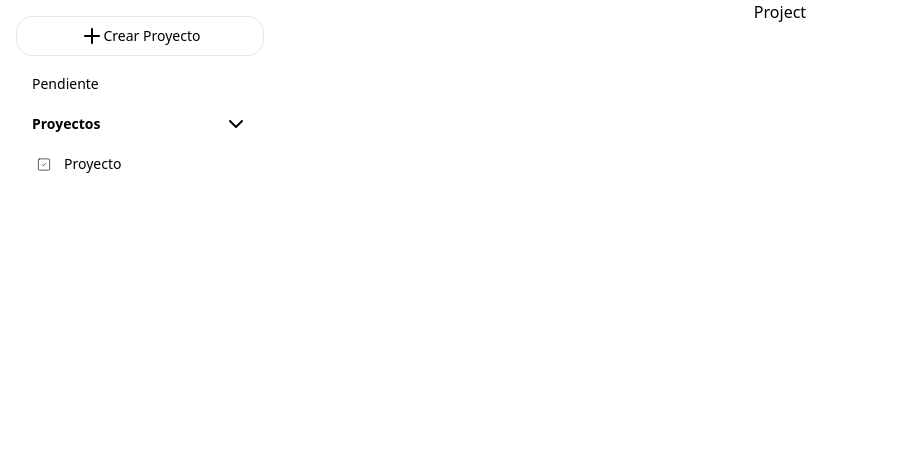
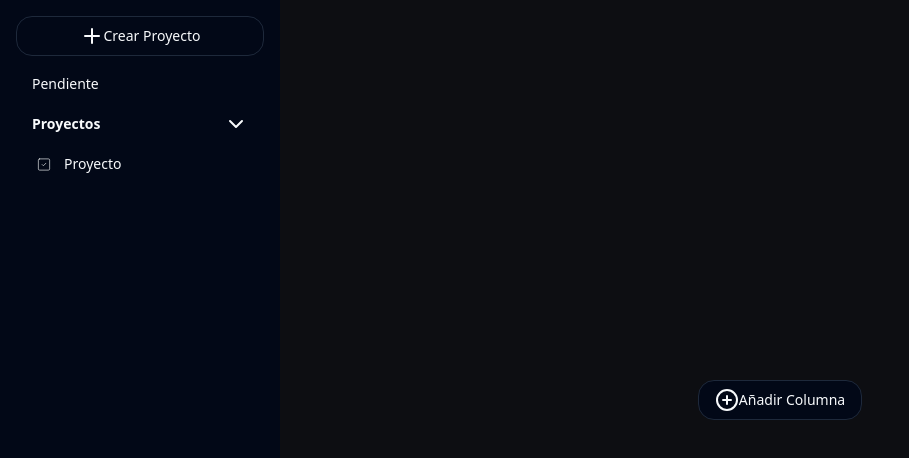
Before and after one commit to Davs07/heztor-projects, a React (Vite) app: page /project in a window 1280 px wide. Shown: the top 458 px of the page, without its empty margins (0-909 px from the left). Built offline with nearby package versions, Linux system fonts and the light colour scheme.

Commit message:
Added @dnd-kit/core dependency and updated App.tsx, button.tsx, index.css, Project.tsx, and Projects.tsx files

```diff
--- a/package.json
+++ b/package.json
@@ -10,6 +10,7 @@
     "preview": "vite preview"
   },
   "dependencies": {
+    "@dnd-kit/core": "^6.1.0",
     "class-variance-authority": "^0.7.0",
     "clsx": "^2.1.1",
     "date-fns": "^3.6.0",
--- a/src/App.tsx
+++ b/src/App.tsx
@@ -8,7 +8,7 @@ import { Project } from "./pages/Project";
 
 function App() {
   return (
-    <div className="h-screen overflow-hidden flex flex-row   bg-background ">
+    <div className="h-screen overflow-hidden flex flex-row text-primary   bg-background dark">
       <aside className=" col-span-2 bg-card h-full w-[280px] justify-start p-4">
         <div className="w-full h-full ">
           <nav>
--- a/src/components/ui/button.tsx
+++ b/src/components/ui/button.tsx
@@ -13,11 +13,12 @@ const buttonVariants = cva(
         destructive:
           "bg-destructive text-destructive-foreground hover:bg-destructive/90",
         outline:
-          "border border-input bg-background hover:bg-accent hover:text-accent-foreground",
+          "border border-input bg-card hover:bg-accent hover:text-accent-foreground",
         secondary:
           "bg-secondary text-secondary-foreground hover:bg-secondary/80",
         ghost: "hover:bg-accent hover:text-accent-foreground",
         link: "text-primary underline-offset-4 hover:underline",
+        my: "bg-background bg-card text-primary border border-slate-500",
       },
       size: {
         default: "h-10 px-4 py-2",
--- a/src/index.css
+++ b/src/index.css
@@ -4,7 +4,7 @@
 
 @layer base {
   :root {
-    --background: 0 0% 100%;
+    --background: 210 29% 97%;
     --foreground: 222.2 84% 4.9%;
 
     --card: 0 0% 100%;
@@ -36,7 +36,7 @@
   }
 
   .dark {
-    --background: 222.2 84% 4.9%;
+    --background: 228 17% 6%;
     --foreground: 210 40% 98%;
 
     --card: 222.2 84% 4.9%;
--- a/src/pages/Project.tsx
+++ b/src/pages/Project.tsx
@@ -1,6 +1,9 @@
+import { KanbanBoard } from "@/sections/KanbanBoard";
 
 export const Project = () => {
   return (
-    <div>Project</div>
-  )
-}
+    <div>
+      <KanbanBoard />
+    </div>
+  );
+};
--- /dev/null
+++ b/src/sections/KanbanBoard.tsx
@@ -0,0 +1,25 @@
+import { Button } from "@/components/ui/button";
+import { PlusCircle } from "lucide-react";
+
+export const KanbanBoard = () => {
+  return (
+    <div
+      className="
+        m-auto
+        flex
+        min-h-screen
+        w-full
+        items-center
+        overflow-x-auto
+        overflow-y-auto
+        px-10
+    ">
+      <div className="m-auto">
+        <Button variant="outline">
+          <PlusCircle />
+          Añadir Columna
+        </Button>
+      </div>
+    </div>
+  );
+};
```
Also changed, not shown: src/pages/Projects.tsx (+2 -5 lines), 1 other file (tests, documents, lock files or other folders).
